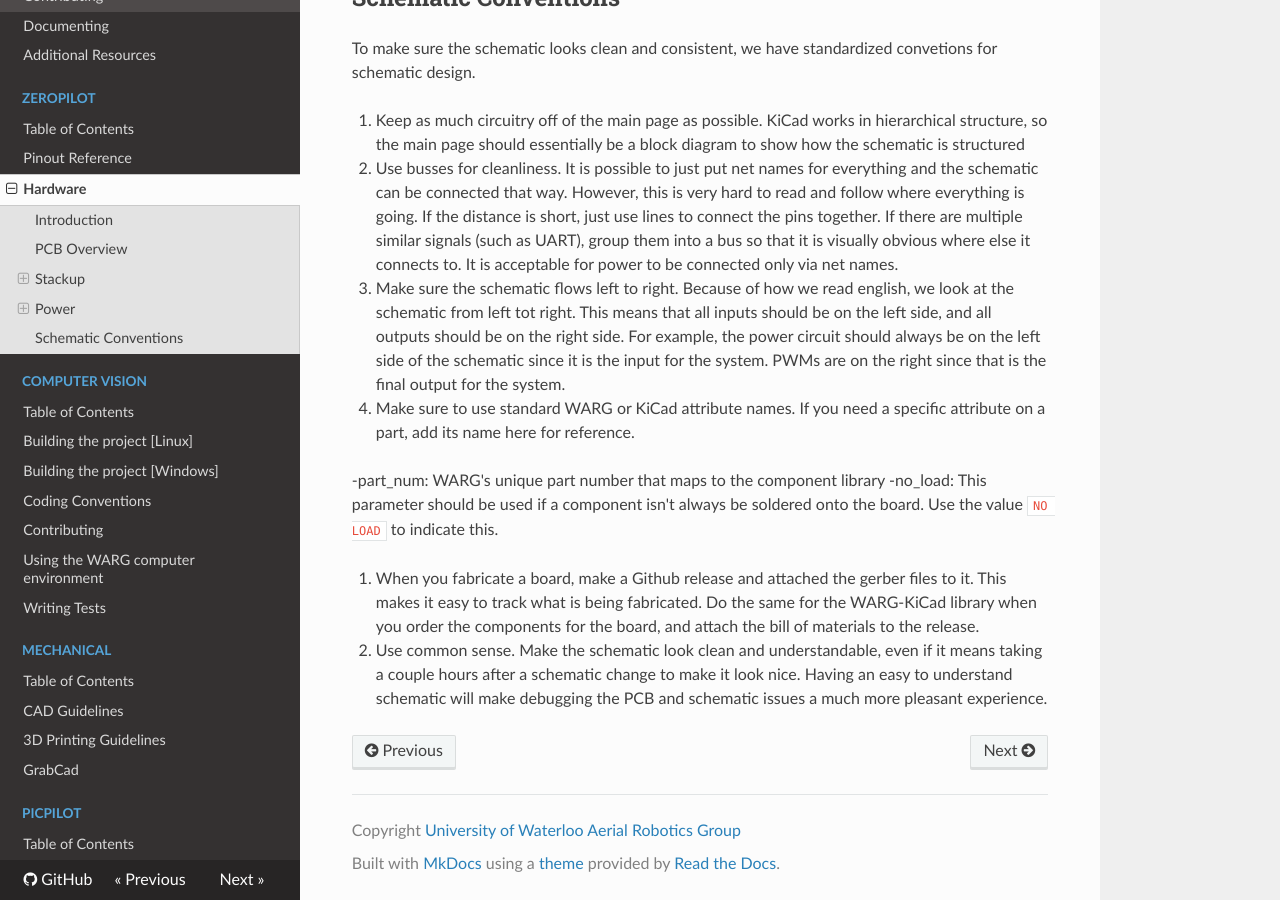
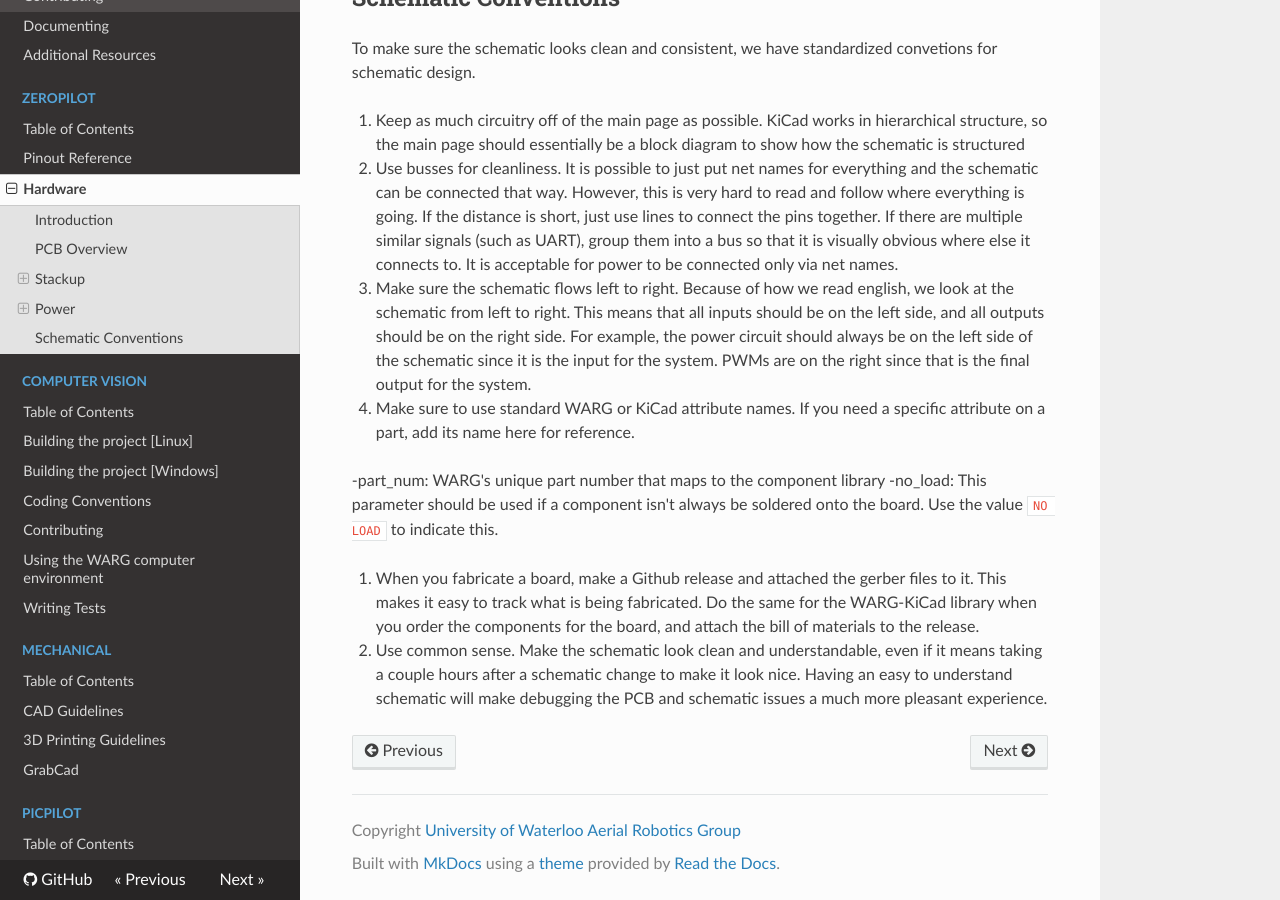
Before and after one commit to UWARG/docs, an MkDocs documentation site: the page built from docs/zeropilot/hardware.md, in a window 1280 px wide and 900 px high, scrolled down 3569 px. Built offline with MkDocs 1.6.1, drawn with Linux system fonts in a browser that asks for light colours; nearby versions of some CDN libraries; old or Windows-style settings are respelled for this version of MkDocs.

Commit message:
Fixed formating

```diff
--- a/docs/zeropilot/hardware.md
+++ b/docs/zeropilot/hardware.md
@@ -1,11 +1,11 @@
 
-#ZeroPilot Hardware
+# ZeroPilot Hardware
 
 ##Introduction
 
 The Zeropilot is WARG's autopilot platform using a custom PCB and firmware. The ZeroPilot has 2 processors on board. The first one, an STM32F7 chip, is the main autopilot processing unit. It controls both low level and high level control, including PID loops, navigation control, and sensor communication. The secondary chip is a STM32F0 chip called the safety controller, which translates the receiver's PPM to PWM, and then transmits it to the main autopilot unit using I2C or SPI. It also controls the autopilot's failsafe mode, and passes the PPM straight to the PWM output so that the pilot has full control of the UAV in case of firmware bugs.
 
-The ZeroPilot schematic and PCB are created using KiCad and can be found on [WARG's Github](github.com/uwarg).
+The ZeroPilot schematic and PCB are created using KiCad and can be found on [WARG's Github](https://github.com/UWARG).
 
 ##PCB Overview
 
@@ -72,7 +72,7 @@
 
 1. Keep as much circuitry off of the main page as possible. KiCad works in hierarchical structure, so the main page should essentially be a block diagram to show how the schematic is structured
 2. Use busses for cleanliness. It is possible to just put net names for everything and the schematic can be connected that way. However, this is very hard to read and follow where everything is going. If the distance is short, just use lines to connect the pins together. If there are multiple similar signals (such as UART), group them into a bus so that it is visually obvious where else it connects to. It is acceptable for power to be connected only via net names.
-3. Make sure the schematic flows left to right. Because of how we read english, we look at the schematic from left tot right. This means that all inputs should be on the left side, and all outputs should be on the right side. For example, the power circuit should always be on the left side of the schematic since it is the input for the system. PWMs are on the right since that is the final output for the system.
+3. Make sure the schematic flows left to right. Because of how we read english, we look at the schematic from left to right. This means that all inputs should be on the left side, and all outputs should be on the right side. For example, the power circuit should always be on the left side of the schematic since it is the input for the system. PWMs are on the right since that is the final output for the system.
 4. Make sure to use standard WARG or KiCad attribute names. If you need a specific attribute on a part, add its name here for reference.
 
 -part_num: WARG's unique part number that maps to the component library
```
